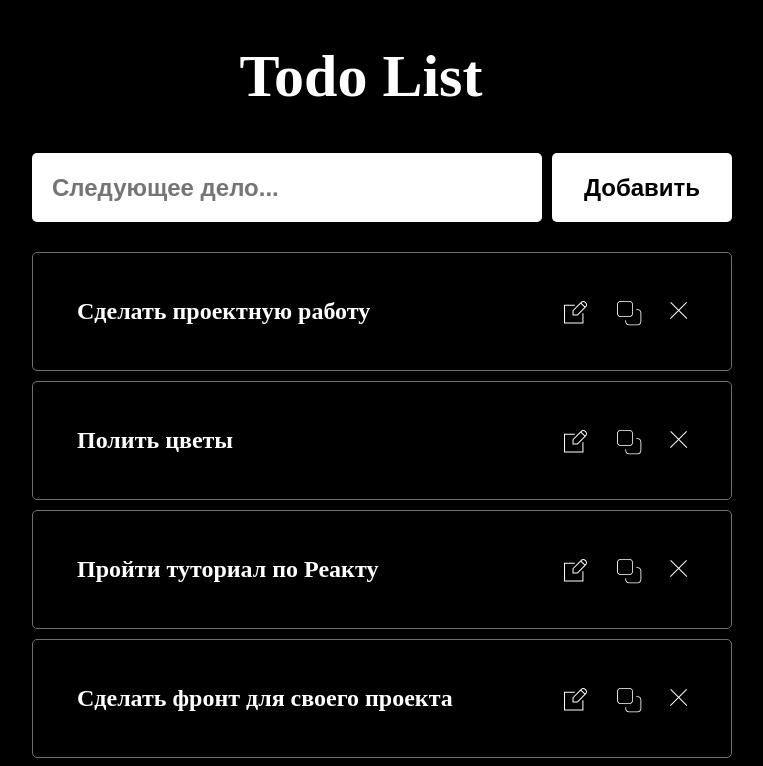
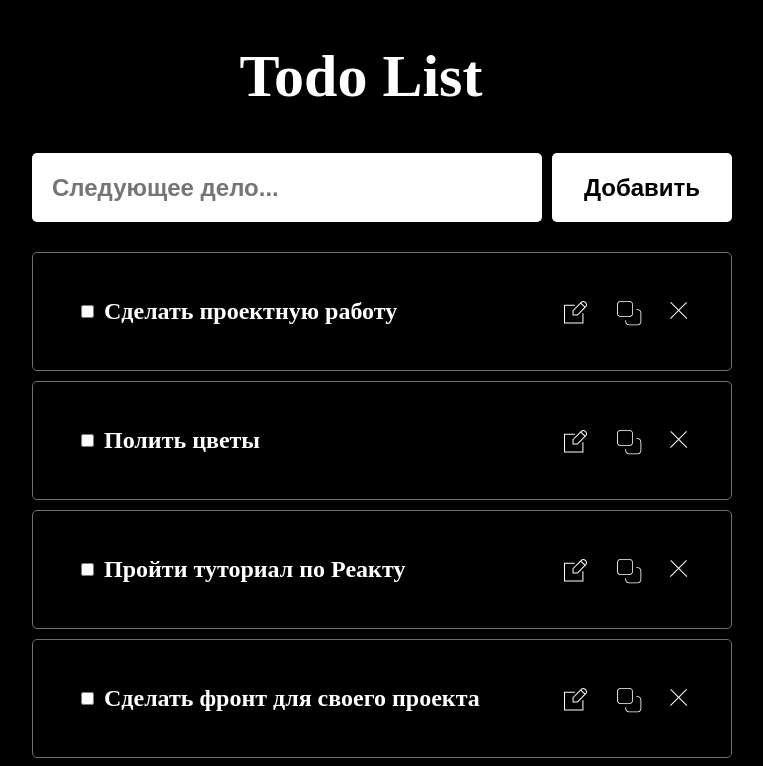
Before and after one commit to akr-Tamara-A/js-todo-list, a React (Create React App) app: page / in a window 1280 px wide. Shown: the top 766 px of the page, without its empty margins (258-1021 px from the left). Built offline with nearby package versions, Linux system fonts and the light colour scheme.

Commit message:
feat: добавить возможность отмечать выполненные дела

```diff
--- a/src/components/Button/Button.css
+++ b/src/components/Button/Button.css
@@ -35,3 +35,8 @@
 .button:hover {
   opacity: .7;
 }
+
+.button:disabled {
+  opacity: .7;
+  cursor: default;
+}
--- a/src/components/Button/Button.jsx
+++ b/src/components/Button/Button.jsx
@@ -3,7 +3,7 @@ import './Button.css';
 
 export default function Button(props) {
   return (
-    <button className={`button ${props.className}`} onClick={props.onClick}>
+    <button className={`button ${props.className}`} onClick={props.onClick} disabled={props.disabled}>
       {props.text}
       {props.children}
       </button>
--- a/src/components/Section/Section.jsx
+++ b/src/components/Section/Section.jsx
@@ -6,7 +6,6 @@ import Button from "../Button/Button";
 import TodoList from "../TodoList/TodoList";
 import TodoItem from "../TodoItem/TodoItem";
 import {todos as todosList} from "../../utils/todos";
-import { useEffect } from "react";
 
 /** Компонет "Секция" */
 export default function Section() {
@@ -28,7 +27,7 @@ export default function Section() {
   /** Обработка сабмита формы */
   function handleFormSubmit(event) {
     if (buttonValue === 'Добавить') {
-      setTodos([{id: Date.now(), text: inputValue}, ...todos]);
+      setTodos([{id: Date.now(), text: inputValue, isChecked: false}, ...todos]);
       clearForm();
       event.preventDefault();
     } else if (buttonValue === 'Сохранить') {
@@ -37,7 +36,7 @@ export default function Section() {
         if (todo.id !== selectedTodoId) {
           newTodos.push(todo);
         } else {
-          newTodos.push({id: selectedTodoId, text: inputValue});
+          newTodos.push({id: selectedTodoId, text: inputValue, isChecked: false});
         }
       };
       setTodos(newTodos);
@@ -62,7 +61,7 @@ export default function Section() {
   /** Обработка копирования todo */
   function handleTodoDublicate(text) {
     clearForm();
-    setTodos([{id: Date.now(), text: text}, ...todos]);
+    setTodos([{id: Date.now(), text: text, isChecked: false}, ...todos]);
   }
 
   /** Обработка удаления todo */
@@ -76,6 +75,19 @@ export default function Section() {
     };
     setTodos(newTodos);
   };
+
+  function handleCheckbox(booleen, id, text) {
+    console.log(id + ' ' + booleen);
+    let newTodos = [];
+    for (let todo of todos) {
+      if (todo.id !== id) {
+        newTodos.push(todo);
+      } else {
+        newTodos.push({id: id, text: text, isChecked: booleen});
+      }
+    };
+    setTodos(newTodos);
+  }
 
   /** Отрисовка компонента */
   return (
@@ -96,6 +108,8 @@ export default function Section() {
               index={index}
               text={todo.text}
               id={todo.id}
+              isChecked={todo.isChecked}
+              handleCheckbox={handleCheckbox}
               handleTodoEdit={handleTodoEdit}
               handleTodoDublicate={handleTodoDublicate}
               handleTodoDelete={handleTodoDelete} />
--- a/src/components/TodoItem/TodoItem.css
+++ b/src/components/TodoItem/TodoItem.css
@@ -12,7 +12,7 @@
   margin-bottom: 0;
 }
 
-.todo__text{
+.todo__text {
   font-weight: 900;
   font-size: 24px;
   line-height: 29px;
@@ -20,3 +20,12 @@
   margin: 0;
   flex-grow: 1;
 }
+
+.todo__text_type_checked {
+  text-decoration: line-through;
+  color: #aaa;
+}
+
+.todos__checkbox {
+  margin-right: 10px;
+}
--- a/src/components/TodoItem/TodoItem.jsx
+++ b/src/components/TodoItem/TodoItem.jsx
@@ -2,8 +2,9 @@ import React from "react";
 import "./TodoItem.css";
 import Button from "../Button/Button";
 
+export default function TodoItem(props) {
+  const [isChecked, setIsChecked] = React.useState(props.isChecked);
 
-export default function TodoItem(props) {
   function handleTodoEdit() {
     props.handleTodoEdit(props.text, props.id);
   }
@@ -16,12 +17,30 @@ export default function TodoItem(props) {
     props.handleTodoDelete(props.id);
   }
 
+  function handleCheckbox() {
+    setIsChecked(!isChecked);
+    props.handleCheckbox(!isChecked, props.id, props.text);
+  }
+
   return (
     <li className="todo" id={props.id}>
-      <p className="todo__text">{props.text}</p>
+      <input
+        type="checkbox"
+        onChange={handleCheckbox}
+        checked={isChecked}
+        className="todos__checkbox"
+      />
+      <p
+        className={`todo__text ${
+          props.isChecked ? "todo__text_type_checked" : null
+        }`}
+      >
+        {props.text}
+      </p>
       <Button
         className="todo__btn todo__btn_type_edit"
         onClick={handleTodoEdit}
+        disabled={isChecked}
       >
         <svg
           width="24"
@@ -64,6 +83,7 @@ export default function TodoItem(props) {
       <Button
         className="todo__btn todo__btn_type_delete"
         onClick={handleTodoDelete}
+        disabled={isChecked}
       >
         <svg
           width="18"
--- a/src/utils/todos.js
+++ b/src/utils/todos.js
@@ -1,11 +1,25 @@
 const todos = [
-  { id: "1", text: "Сделать проектную работу" },
-  { id: "2", text: "Полить цветы" },
-  { id: "3", text: "Пройти туториал по Реакту" },
-  { id: "4", text: "Сделать фронт для своего проекта" },
-  { id: "5", text: "Погулять с собакой" },
-  { id: "6", text: "Разобраться в замыканиях" },
-  { id: "7", text: "Решить задачу на Codewars" },
+  { id: "1",
+    text: "Сделать проектную работу",
+    isChecked: false },
+  { id: "2",
+    text: "Полить цветы",
+    isChecked: false },
+  { id: "3",
+    text: "Пройти туториал по Реакту",
+    isChecked: false },
+  { id: "4",
+    text: "Сделать фронт для своего проекта",
+    isChecked: false },
+  { id: "5",
+    text: "Погулять с собакой",
+    isChecked: false },
+  { id: "6",
+    text: "Разобраться в замыканиях",
+    isChecked: false },
+  { id: "7",
+    text: "Решить задачу на Codewars",
+    isChecked: false },
 ];
 
 export { todos };
```
